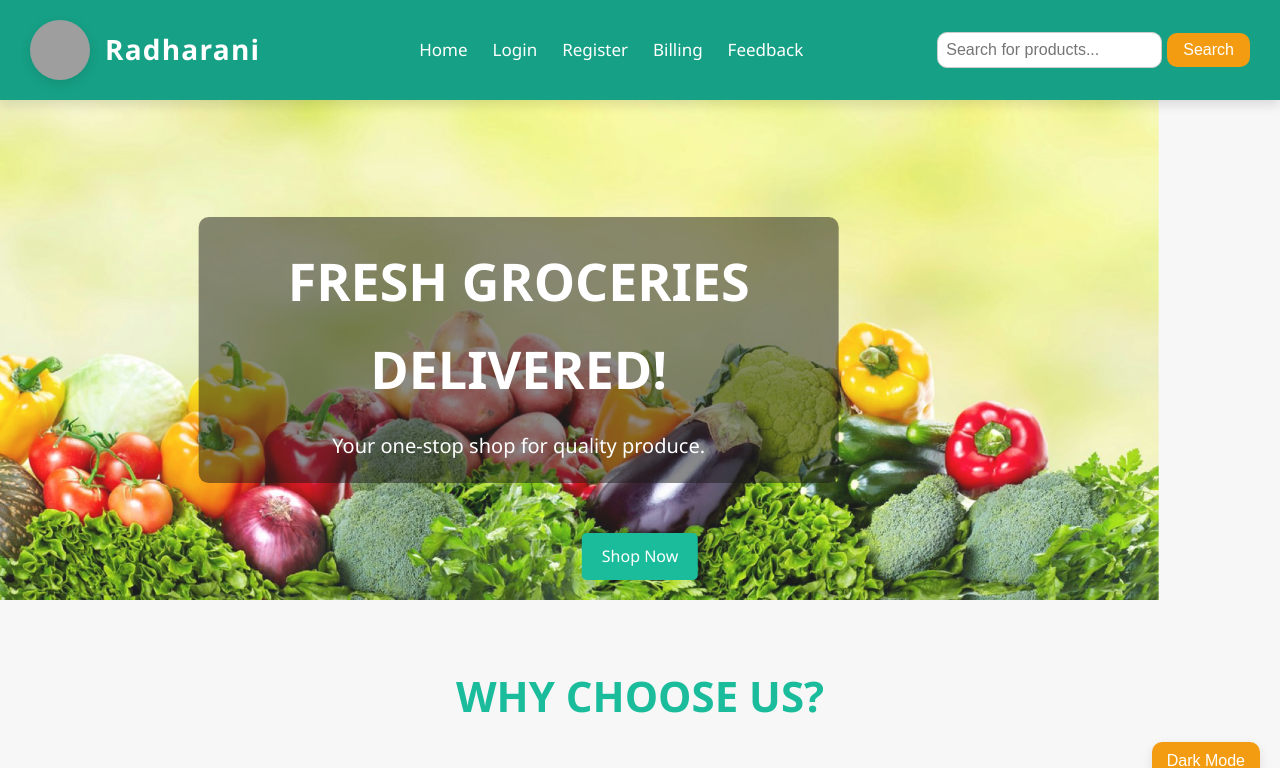
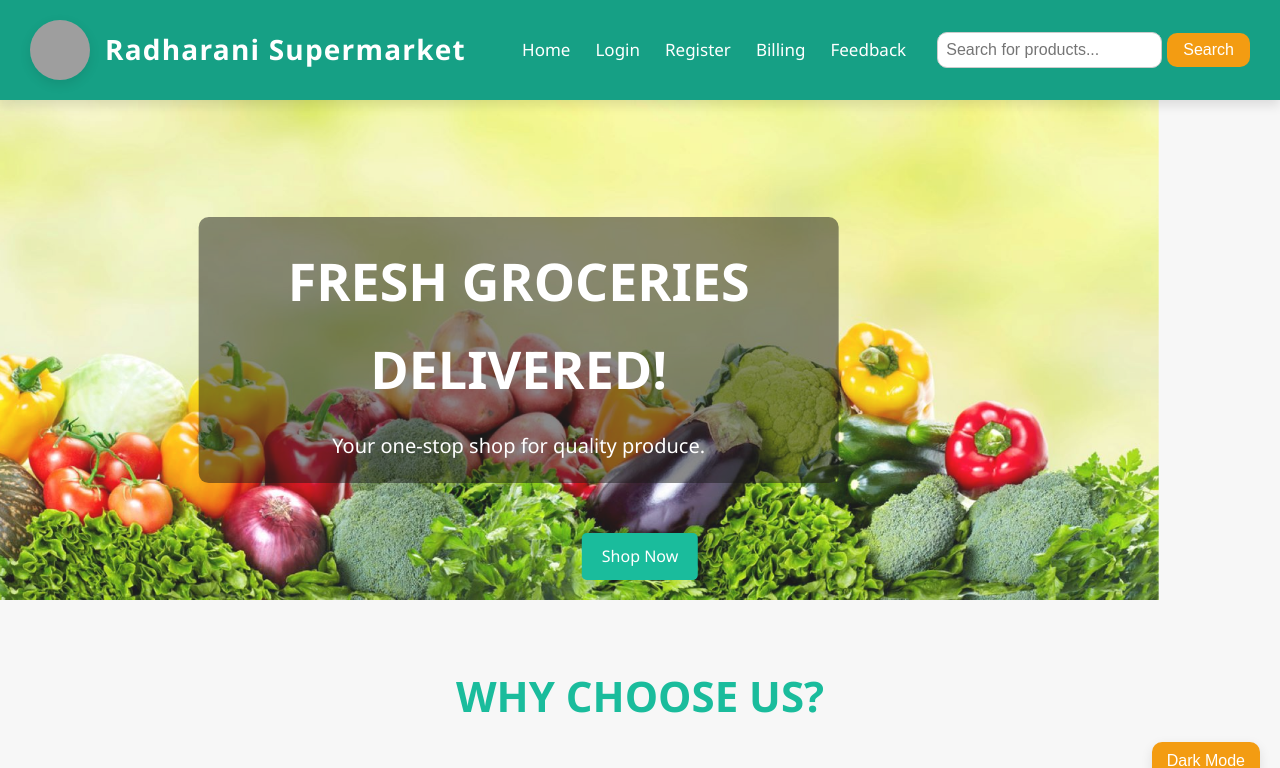
Before and after one commit to paulsuryanshu/Radharani, a plain HTML site: page index.html in a window 1280 px wide. Shown: the top 768 px of the page. Drawn offline with Linux system fonts and the light colour scheme; grey boxes are pictures that could not be loaded.

Commit message:
Update index.html

```diff
--- a/index.html
+++ b/index.html
@@ -15,7 +15,7 @@
         <div class="header-container">
             <div class="logo-container">
                 <img src="https://img.freepik.com/premium-vector/grocery-store-logo-template-with-shopping-basket-food_884185-63.jpg?w=740" alt="Supermarket Logo" class="shop-logo">
-                <h1 class="shop-name">Radharani</h1>
+                <h1 class="shop-name">Radharani Supermarket</h1>
             </div>
         <!-- Hamburger Menu -->
         <button class="hamburger" id="hamburger">
```
